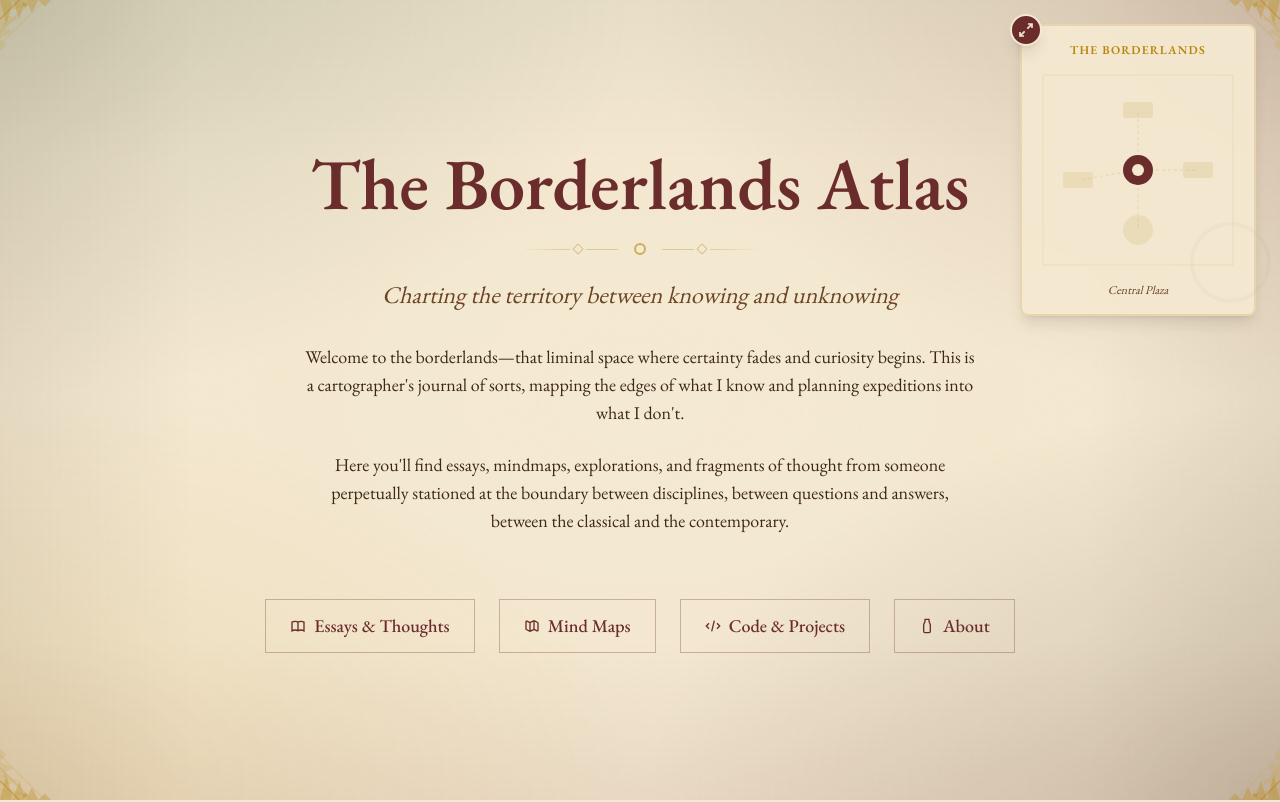
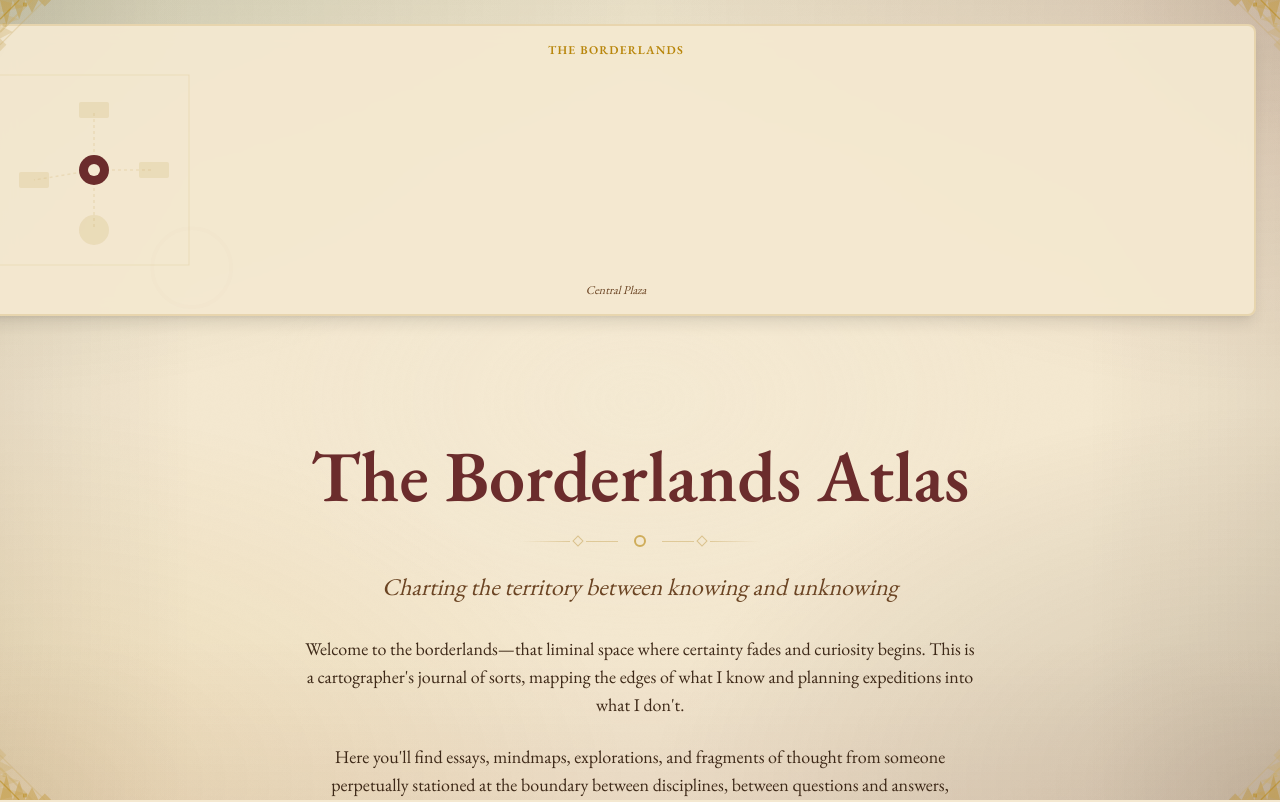
Before and after one commit to jacobdaviescam/The-Borderlands-Atlas, a Next.js app: page / in a window 1280 px wide. Shown: the top 802 px of the page. Built offline with nearby package versions, Linux system fonts and the light colour scheme.

Commit message:
Fix hydration mismatch error in MiniMap component
- Remove all inline styles that conflict with Framer Motion
- Move pointer-events styling to Tailwind classes only
- Fix SSR/client mismatch by using consistent class-based styling
- Resolves hydration error with SVG, button, and Link elements

```diff
--- a/app/components/MiniMap.tsx
+++ b/app/components/MiniMap.tsx
@@ -45,7 +45,6 @@ export default function MiniMap() {
         animate={{ opacity: 1, x: 0 }}
         transition={{ delay: 0.5, duration: 0.6 }}
         className="fixed top-6 right-6 z-50 pointer-events-auto"
-        style={{ position: 'fixed', top: '24px', right: '24px', pointerEvents: 'auto' }}
       >
       {/* Container with subtle border */}
       <div className="relative bg-parchment/95 backdrop-blur-sm border-2 border-gold/30 rounded-lg p-4 shadow-lg pointer-events-auto">
@@ -57,10 +56,9 @@ export default function MiniMap() {
             console.log('Expand button clicked!');
             setIsExpanded(true);
           }}
-          className="absolute -top-3 -left-3 w-8 h-8 bg-burgundy text-parchment rounded-full flex items-center justify-center hover:bg-brass transition-colors shadow-lg z-20 border-2 border-parchment cursor-pointer"
+          className="absolute -top-3 -left-3 w-8 h-8 bg-burgundy text-parchment rounded-full flex items-center justify-center hover:bg-brass transition-colors shadow-lg z-20 border-2 border-parchment cursor-pointer pointer-events-auto"
           aria-label="Expand map"
           title="Expand map to full screen"
-          style={{ pointerEvents: 'auto', cursor: 'pointer' }}
         >
           <svg width="16" height="16" viewBox="0 0 24 24" fill="none" stroke="currentColor" strokeWidth="2.5">
             <path d="M15 3h6v6M9 21H3v-6M21 3l-7 7M3 21l7-7" />
@@ -76,8 +74,7 @@ export default function MiniMap() {
           width="200"
           height="200"
           viewBox="0 0 200 200"
-          className="overflow-visible"
-          style={{ pointerEvents: 'auto' }}
+          className="overflow-visible pointer-events-auto"
         >
           {/* Decorative border */}
           <rect
@@ -105,12 +102,11 @@ export default function MiniMap() {
             const isHovered = hoveredRegion === region.id;
 
             return (
-              <Link key={region.id} href={region.path} style={{ pointerEvents: 'auto' }}>
+              <Link key={region.id} href={region.path} className="pointer-events-auto">
                 <g
                   onMouseEnter={() => setHoveredRegion(region.id)}
                   onMouseLeave={() => setHoveredRegion(null)}
-                  className="cursor-pointer transition-all duration-300"
-                  style={{ pointerEvents: 'auto' }}
+                  className="cursor-pointer transition-all duration-300 pointer-events-auto"
                 >
                   {region.shape === 'circle' ? (
                     <>
```
